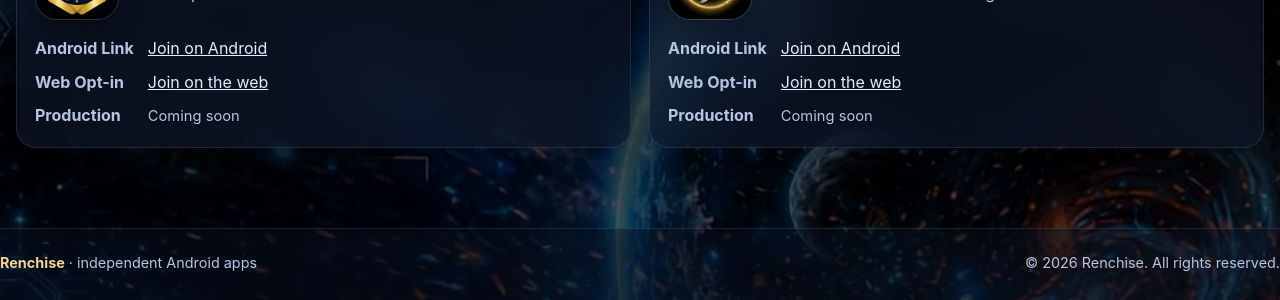
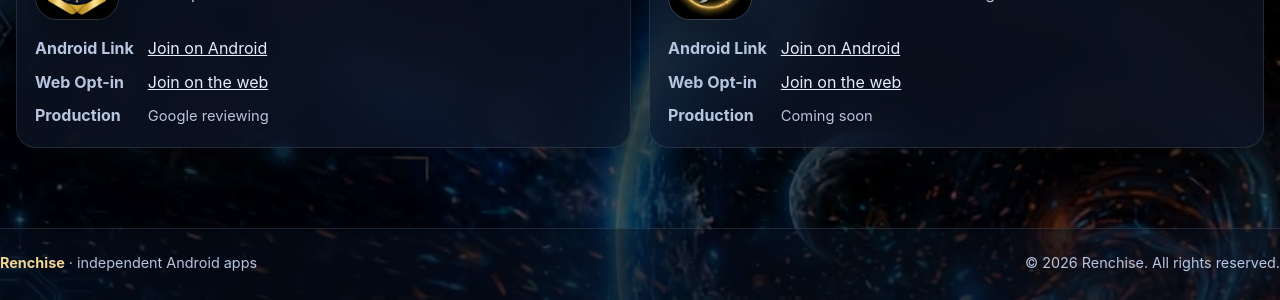
Before and after one commit to renchise/renchise.github.io, a Jekyll site: the page built from contact.html, in a window 1280 px wide. Shown: the part 1131-1431 px from the top of the page. Built offline with Jekyll 4.4.1, drawn with Linux system fonts in a browser that asks for light colours.

Commit message:
Update contact.html

```diff
--- a/contact.html
+++ b/contact.html
@@ -60,7 +60,7 @@
         <div class="key">Web Opt-in</div>
         <div class="val"><a href="https://play.google.com/apps/testing/com.renchise.passportphoto" rel="nofollow" target="_blank">Join on the web</a></div>
         <div class="key">Production</div>
-        <div class="val"><span class="muted small">Coming soon</span></div>
+        <div class="val"><span class="muted small">Google reviewing</span></div>
       </div>
     </div>
 
```
